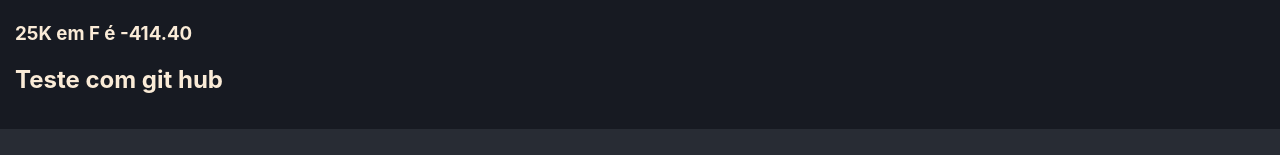
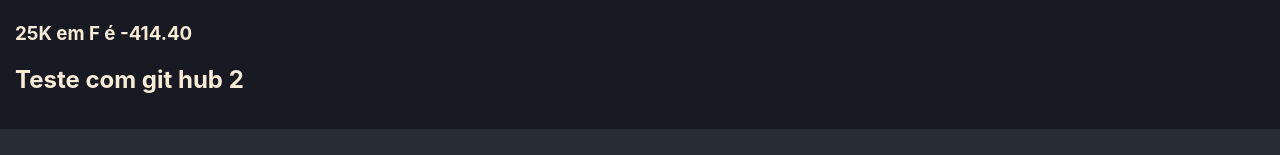
Before and after one commit to eromeromerom/PIW2023.1, a React (Create React App) app: page / in a window 1280 px wide. Shown: the part 137-292 px from the top of the page. Built offline with nearby package versions, Linux system fonts and the light colour scheme.

Commit message:
teste git

```diff
--- a/src/components/atividade00/03Temperatura.jsx
+++ b/src/components/atividade00/03Temperatura.jsx
@@ -16,7 +16,7 @@ const Temperatura = () => {
            <h3>25F em C é {FtoC(25)}</h3>
            <h3>25K em C é {KtoCF(25).celsius}</h3>
            <h3>25K em F é {KtoCF(25).fahrenheit}</h3>
-           <h2>Teste com git hub</h2>
+           <h2>Teste com git hub 2 </h2>
         </div>
     )
 
```
